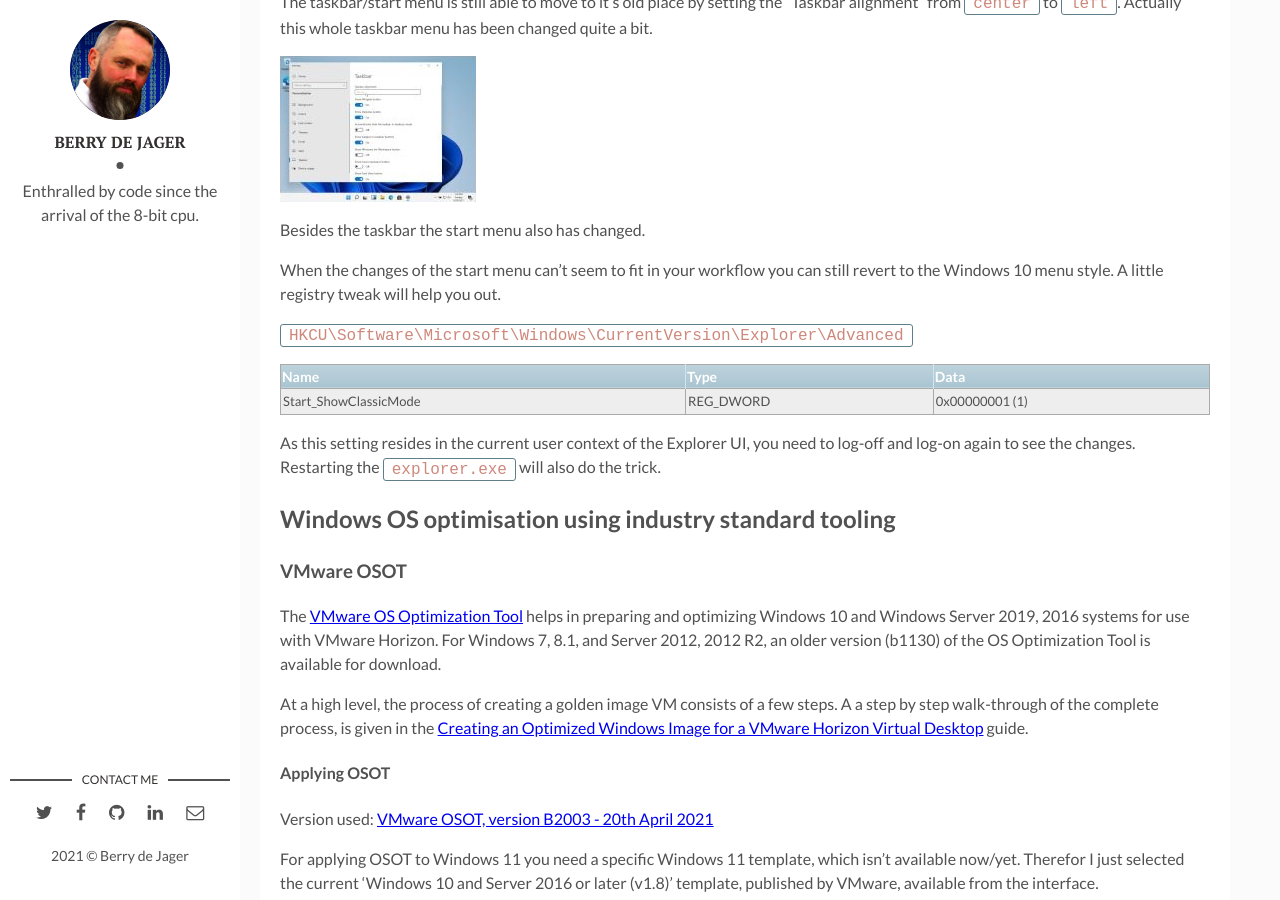
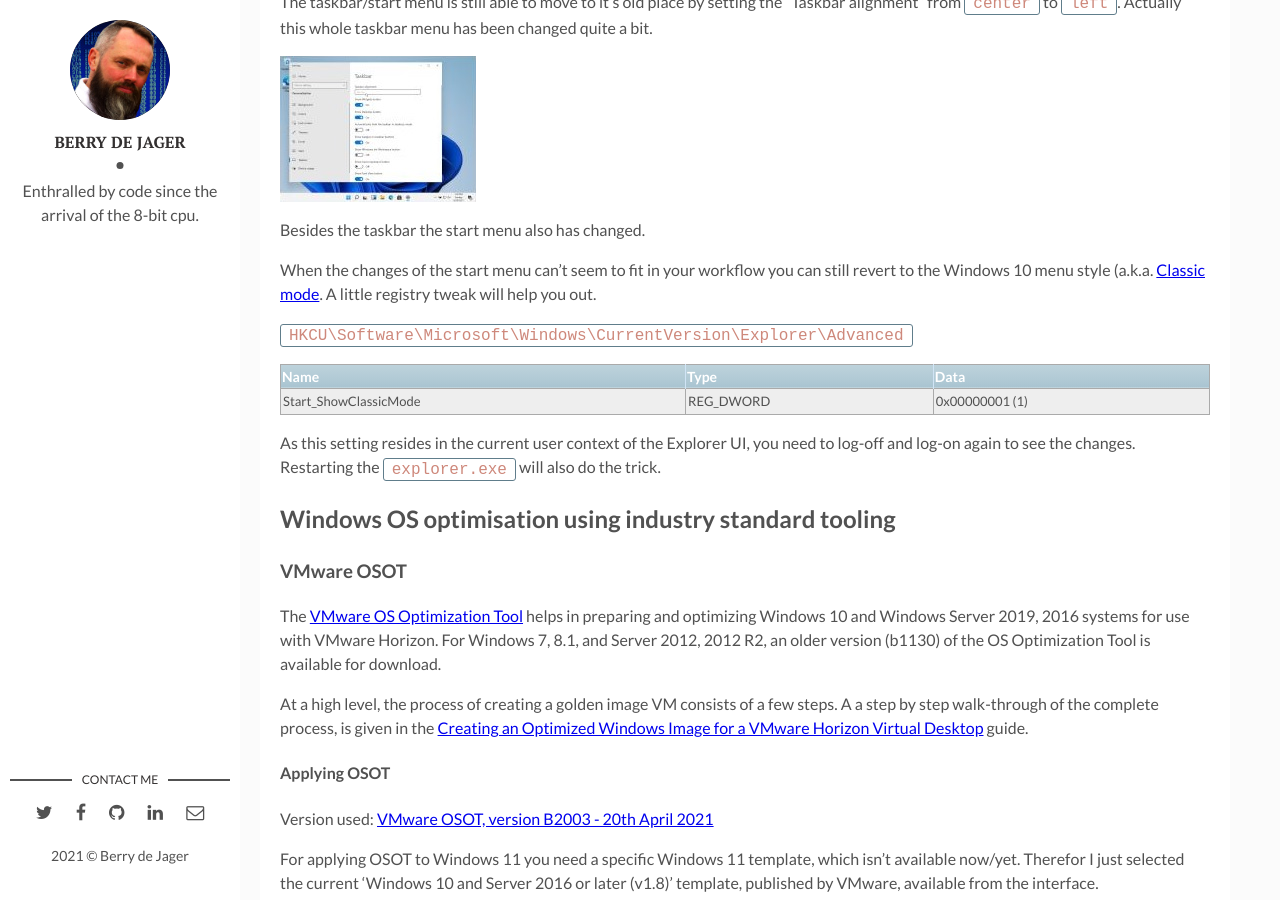
Before and after one commit to berrydejager/code.berrydejager.com, a Jekyll site: the page built from _posts/2021-06-17-Windows-11-sneak-preview.markdown, in a window 1280 px wide and 900 px high, scrolled down 3689 px. Built offline with Jekyll 4.4.1, drawn with Linux system fonts in a browser that asks for light colours; comment, search, counter and statistics services are not loaded.

Commit message:
Update 2021-06-17-Windows-11-sneak-preview.markdown

```diff
--- a/_posts/2021-06-17-Windows-11-sneak-preview.markdown
+++ b/_posts/2021-06-17-Windows-11-sneak-preview.markdown
@@ -102,7 +102,7 @@
 
 Besides the taskbar the start menu also has changed.
 
-When the changes of the start menu can't seem to fit in your workflow you can still revert to the Windows 10 menu style. A little registry tweak will help you out.
+When the changes of the start menu can't seem to fit in your workflow you can still revert to the Windows 10 menu style (a.k.a. [Classic mode](/assets/img/Window_11_sneak_preview_img11.png){:target="_blank"}. A little registry tweak will help you out.
 
 `HKCU\Software\Microsoft\Windows\CurrentVersion\Explorer\Advanced`
 
```
